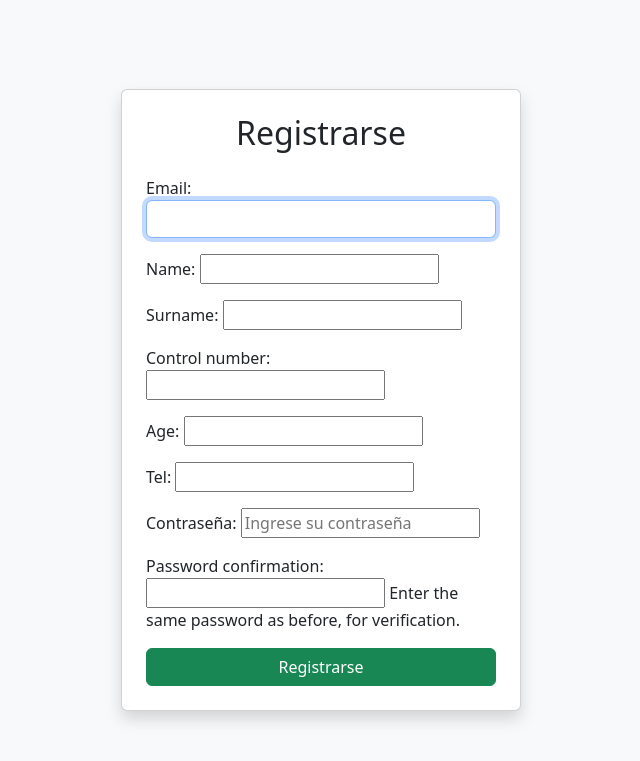
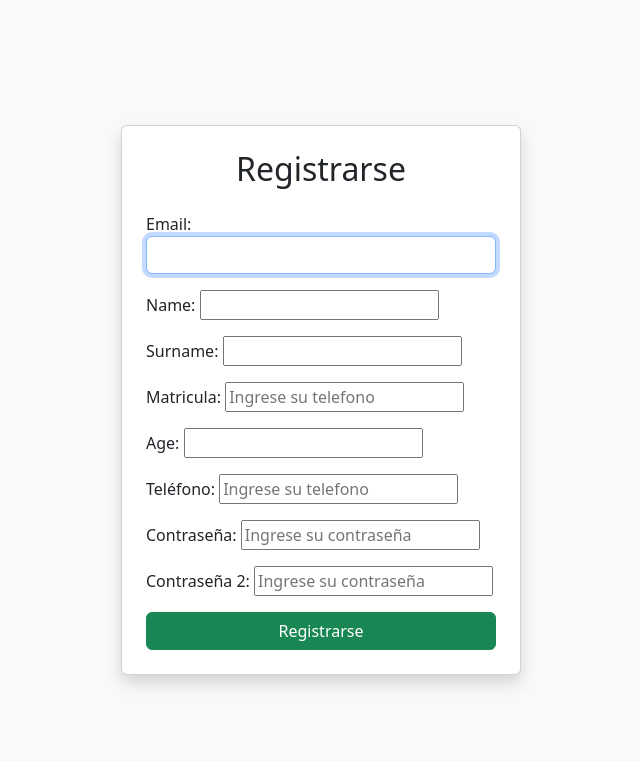
Before and after one commit to EmilianoChavarria/Django-Clases, a Django app: page /users/register/ in a window 1280 px wide. Shown: the top 761 px of the page, without its empty margins (319-959 px from the left). Run offline with Django 5.2, Linux system fonts and the light colour scheme; some libraries are stand-ins or nearby versions.

Commit message:
Terminar de validar el form

```diff
--- a/users/forms.py
+++ b/users/forms.py
@@ -4,12 +4,53 @@ from .models import CustomUser
 
 #primer formulario
 class CustomUserCreationForm(UserCreationForm):
+    tel = forms.CharField(
+        label='Teléfono',
+        widget = forms.TextInput(
+            attrs = {
+                'class': 'form-input',
+                # 'pattern': '^$',
+                'minlength':10,
+                'maxlength':10,
+                'placeholder': 'Ingrese su telefono',
+                'title': 'Necesitas definir una contraseña segura',
+                'required': True
+            }
+        )
+    )
+    control_number = forms.CharField(
+        label='Matricula',
+        widget = forms.TextInput(
+            attrs = {
+                'class': 'form-input',
+                # 'pattern': '^$',
+                'minlength':10,
+                'maxlength':10,
+                'placeholder': 'Ingrese su telefono',
+                'title': 'Necesitas definir una contraseña segura',
+                'required': True
+            }
+        )
+    )
     password1 = forms.CharField(
         label='Contraseña',
         widget = forms.PasswordInput(
             attrs = {
                 'class': 'form-input',
-                'pattern': '^$',
+                # 'pattern': '^$',
+                'placeholder': 'Ingrese su contraseña',
+                'title': 'Necesitas definir una contraseña segura',
+                'required': True
+            }
+        )
+    )
+
+    password2 = forms.CharField(
+        label='Contraseña 2',
+        widget = forms.PasswordInput(
+            attrs = {
+                'class': 'form-input',
+                # 'pattern': '^$',
                 'placeholder': 'Ingrese su contraseña',
                 'title': 'Necesitas definir una contraseña segura',
                 'required': True
@@ -32,7 +73,8 @@ class CustomUserCreationForm(UserCreationForm):
                     'pattern': '^[a-zA-Z0-9]+@utez\.edu\.mx$',
                     'title': 'Debes ingresar un correo válido de la utez'
                 }
-            )
+            ),
+
         }
 
 
--- a/users/templates/register.html
+++ b/users/templates/register.html
@@ -7,12 +7,14 @@
     <title>Registro</title>
     <link href="https://cdn.jsdelivr.net/npm/bootstrap@5.3.3/dist/css/bootstrap.min.css" rel="stylesheet">
     <script src="https://cdn.jsdelivr.net/npm/bootstrap@5.3.3/dist/js/bootstrap.bundle.min.js"></script>
+    <script src="https://cdn.jsdelivr.net/npm/sweetalert2@11"></script>
+
 </head>
 
 <body class="bg-light d-flex align-items-center justify-content-center vh-100">
     <div class="card shadow p-4" style="width: 400px;">
         <h2 class="text-center mb-4">Registrarse</h2>
-        <form method="post">
+        <form method="post" onsubmit="return validateForm()">
             {% csrf_token %}
             <div class="mb-3">
                 {{ form.as_p }}
@@ -20,6 +22,30 @@
             <button type="submit" class="btn btn-success w-100">Registrarse</button>
         </form>
     </div>
+
+    <script>
+        function validateForm() {
+            var pass1 = document.getElementById('id_password1').value;
+            var pass2 = document.getElementById('id_password2').value;
+
+            if (pass1.length < 8) {
+                Swal.fire({
+                    icon: "error",
+                    title: "Oops...",
+                    text: "Something went wrong!",
+                });
+                return false;
+            }
+
+            return true;
+
+        }
+        document.addEventListener('DOMContentLoaded', () => {
+
+        })
+
+
+    </script>
 </body>
 
 </html>
```
Also changed, not shown: users/migrations/0001_initial.py.
